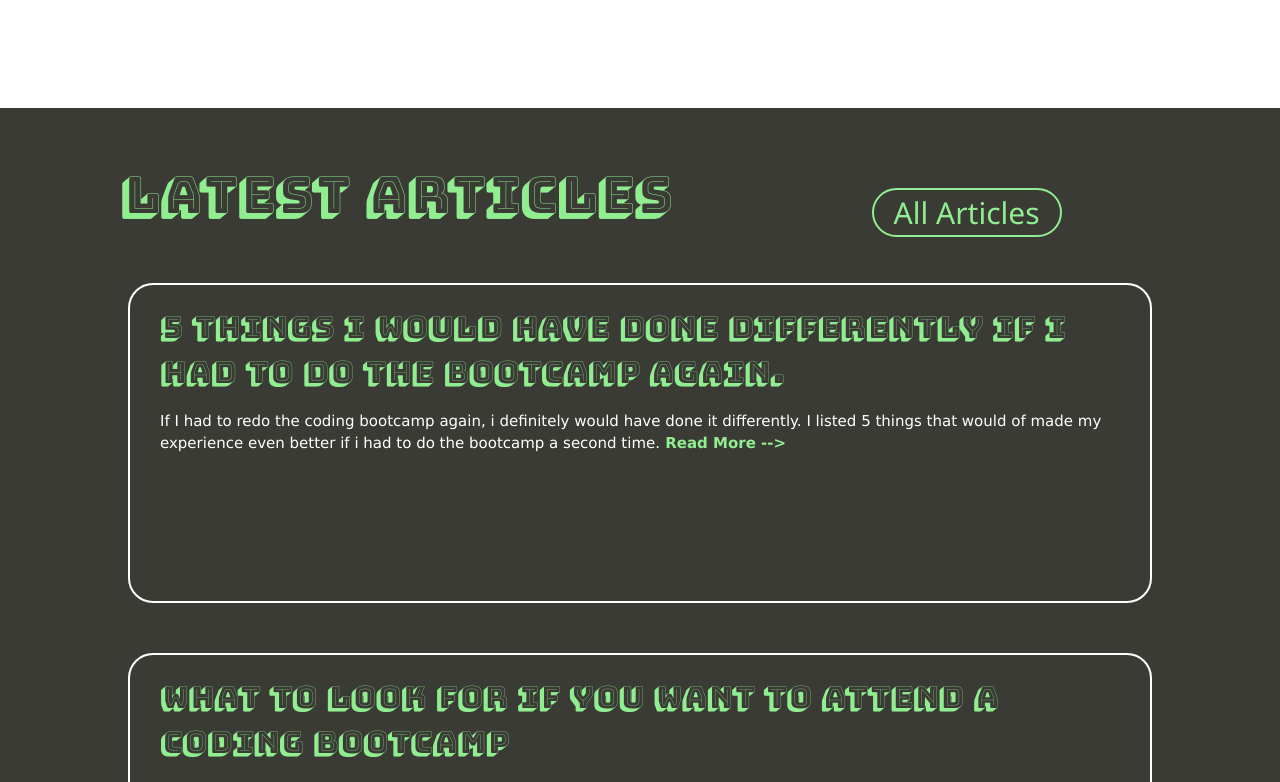
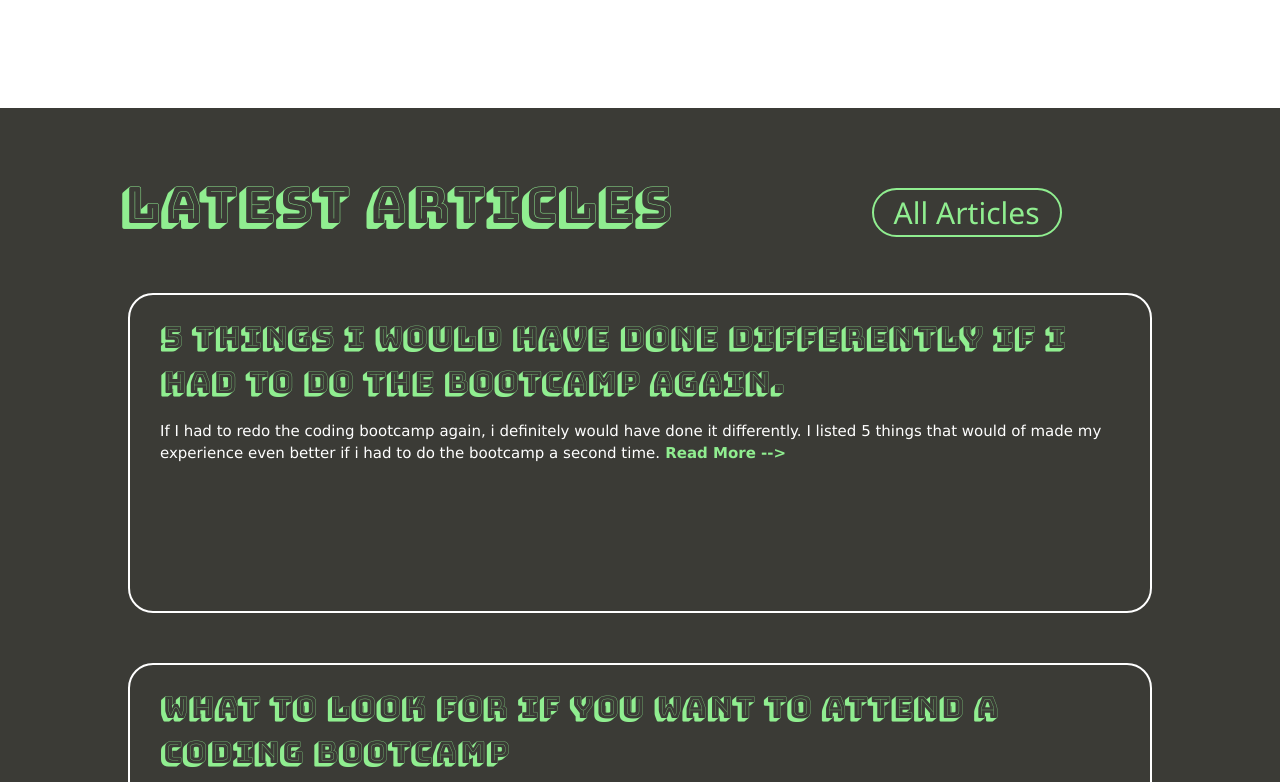
Before and after one commit to StudentCZ/my-website, a React (Create React App) app: page / in a window 1280 px wide. Shown: the part 1777-2559 px from the top of the page. Built offline with nearby package versions, Linux system fonts and the light colour scheme.

Commit message:
added a little more padding for article page

```diff
--- a/src/components/Articles.module.css
+++ b/src/components/Articles.module.css
@@ -8,7 +8,7 @@
 }
 
 .title {
-  padding: 50px 50px 50px 120px;
+  padding: 60px 50px 50px 120px;
   font-family: 'Bungee Shade', cursive;
   font-size: 50px;
   color: lightgreen;
--- a/src/components/Photo.module.css
+++ b/src/components/Photo.module.css
@@ -5,7 +5,6 @@
 
 .container {
   display: flex;
-  overflow: hidden;
 }
 
 .image {
```
